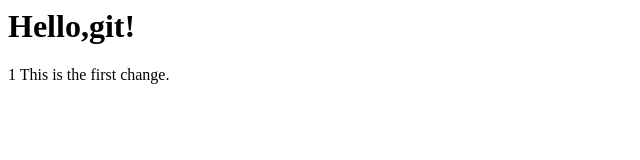
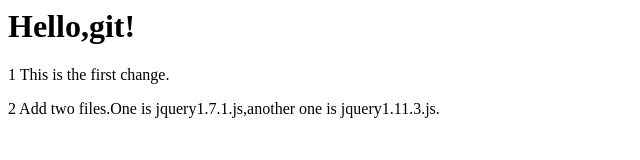
Before and after one commit to laoling/gitstart, a plain HTML site: page index.html in a window 1280 px wide. Shown: the whole page, without its empty margins (0-640 px from the left). Drawn offline with Linux system fonts and the light colour scheme.

Commit message:
use gui tool giteye,and change some file.

```diff
--- a/index.html
+++ b/index.html
@@ -7,5 +7,6 @@
 <body>
 <h1>Hello,git!</h1>
 <p>1 This is the first change.</p>
+<p>2 Add two files.One is jquery1.7.1.js,another one is jquery1.11.3.js.</p>
 </body>
 </html>
```
Also changed, not shown: 1 other file.
